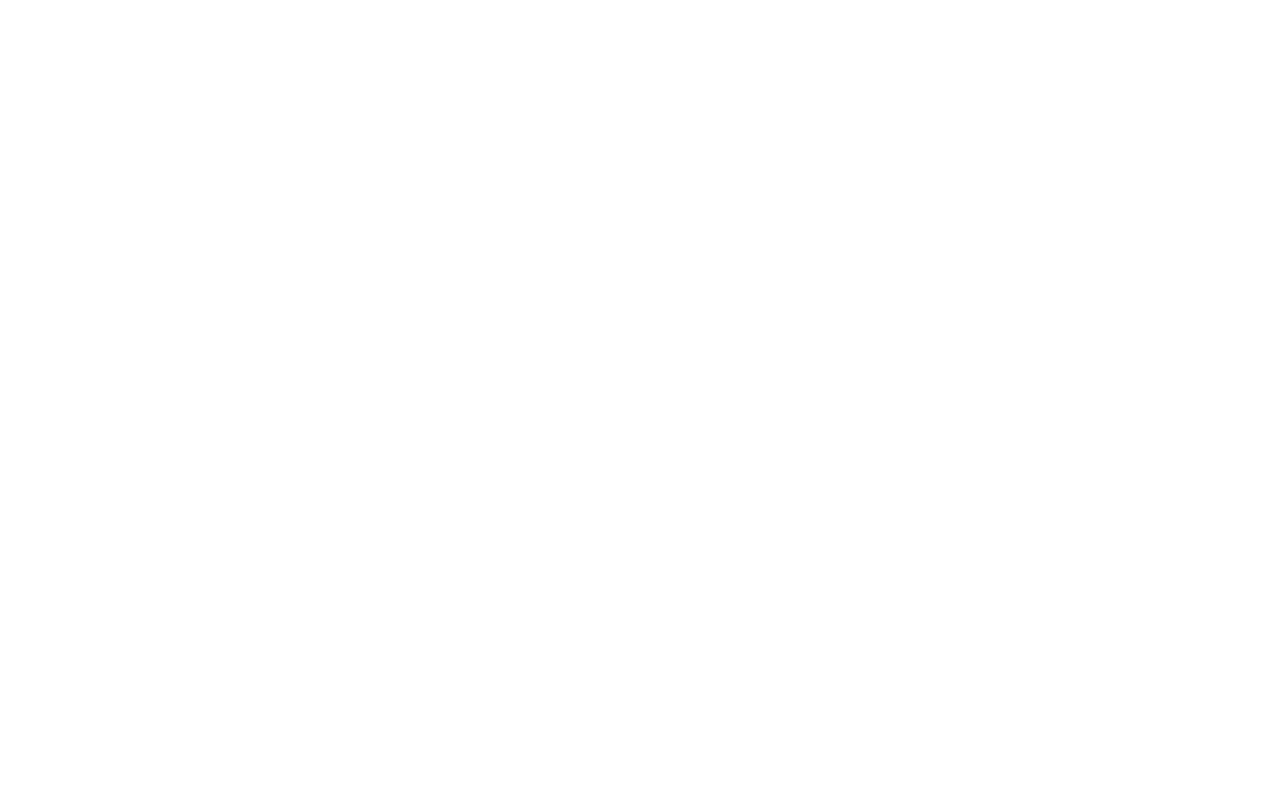
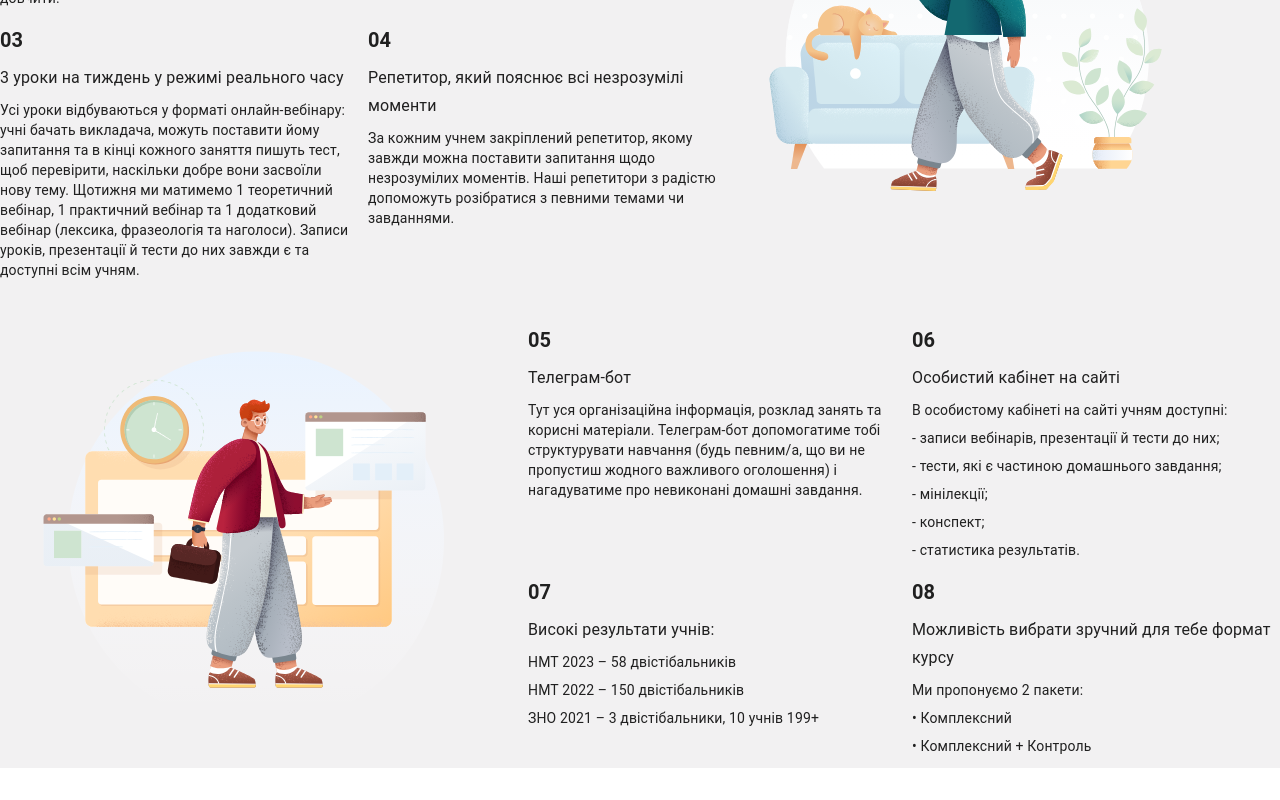
Before and after one commit to ShakunIlya74/znona200_fe, a React (Create React App) app: page / in a window 1280 px wide. Shown: the part 902-1702 px from the top of the page. Before the commit the page ends 800 px from the top, so only its background shows below. Built offline with nearby package versions, Linux system fonts and the light colour scheme; no server answers.

Commit message:
fix 100vw issue...............

```diff
--- a/src/App.tsx
+++ b/src/App.tsx
@@ -71,7 +71,7 @@
 
   return (
     // Container is replaced with Box, todo: check for cons
-    <Box sx={{ width: '100vw', height: '100vh', }}>
+    <Box sx={{ width: '100%', height: '100%', }}>
       <CssBaseline />
       <RouterProvider router={router} />
     </Box>
--- a/src/components/WelcomePage/About.tsx
+++ b/src/components/WelcomePage/About.tsx
@@ -154,7 +154,7 @@
                     <Box
                         sx={{
                             flex: '1 1 auto',
-                            maxWidth: '20%',
+                            maxWidth: '40%',
                             minWidth: '10%',
                             width: '100%',
                             display: 'flex',
@@ -184,7 +184,7 @@
                 <Box
                     sx={{
                         display: 'flex',
-                        flexDirection: { xs: 'column', md: 'row-reverse' },
+                        flexDirection: { xs: 'column', md: 'row' },
                         alignItems: 'center',
                         justifyContent: 'center',
                         gap: 2,
@@ -194,7 +194,7 @@
                     <Box
                         sx={{
                             flex: '1 1 auto',
-                            maxWidth: '20%',
+                            maxWidth: '40%',
                             minWidth: '10%',
                             width: '100%',
                             display: 'flex',
@@ -234,22 +234,6 @@
                         <InfoBlock number={info[7].number} title={info[7].title} text={info[7].text} />
                     </Box>
                 </Box>
-                <Box
-                        id="grid2"
-                        sx={{
-                            width: '60%',
-                            display: 'grid',
-                            gridTemplateColumns: { xs: '1fr', sm: 'repeat(2, minmax(0, 1fr))' },
-                            gridTemplateRows: 'repeat(2, auto)',
-                            gap: 2,
-                        }}
-                    >
-                        <InfoBlock number={info[4].number} title={info[4].title} text={info[4].text} />
-                        <InfoBlock number={info[5].number} title={info[5].title} text={info[5].text} />
-                        <InfoBlock number={info[6].number} title={info[6].title} text={info[6].text} />
-                        <InfoBlock number={info[7].number} title={info[7].title} text={info[7].text} />
-                    </Box>
-
             </Box>
         </Box>
     );
--- a/src/pages/WelcomePage.tsx
+++ b/src/pages/WelcomePage.tsx
@@ -26,7 +26,7 @@
         }}
       >
         <MainInfo />
-        {/* <About /> */}
+        <About />
         {/* <Team />
         <Reviews />
         <Prices />
```
